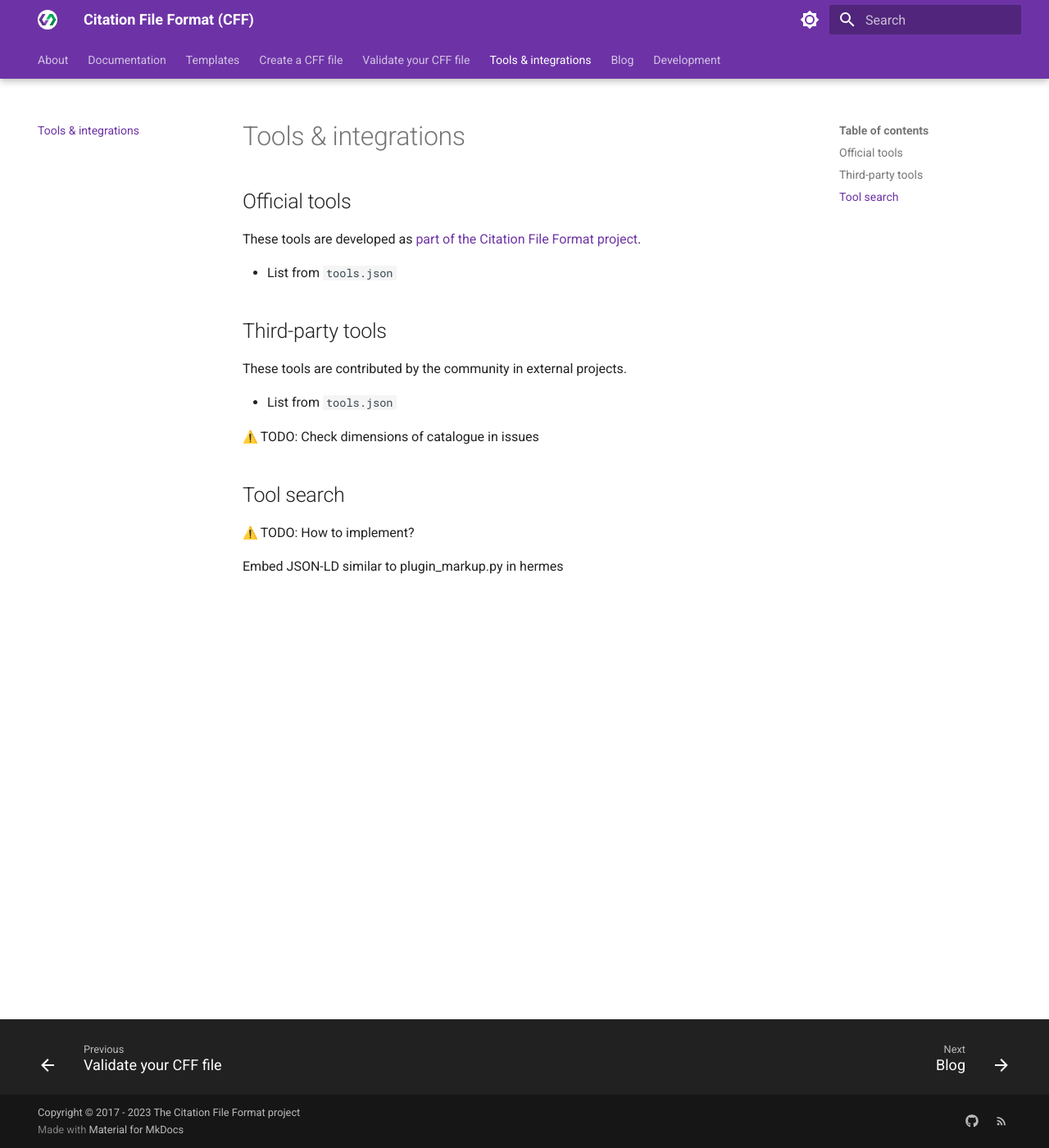
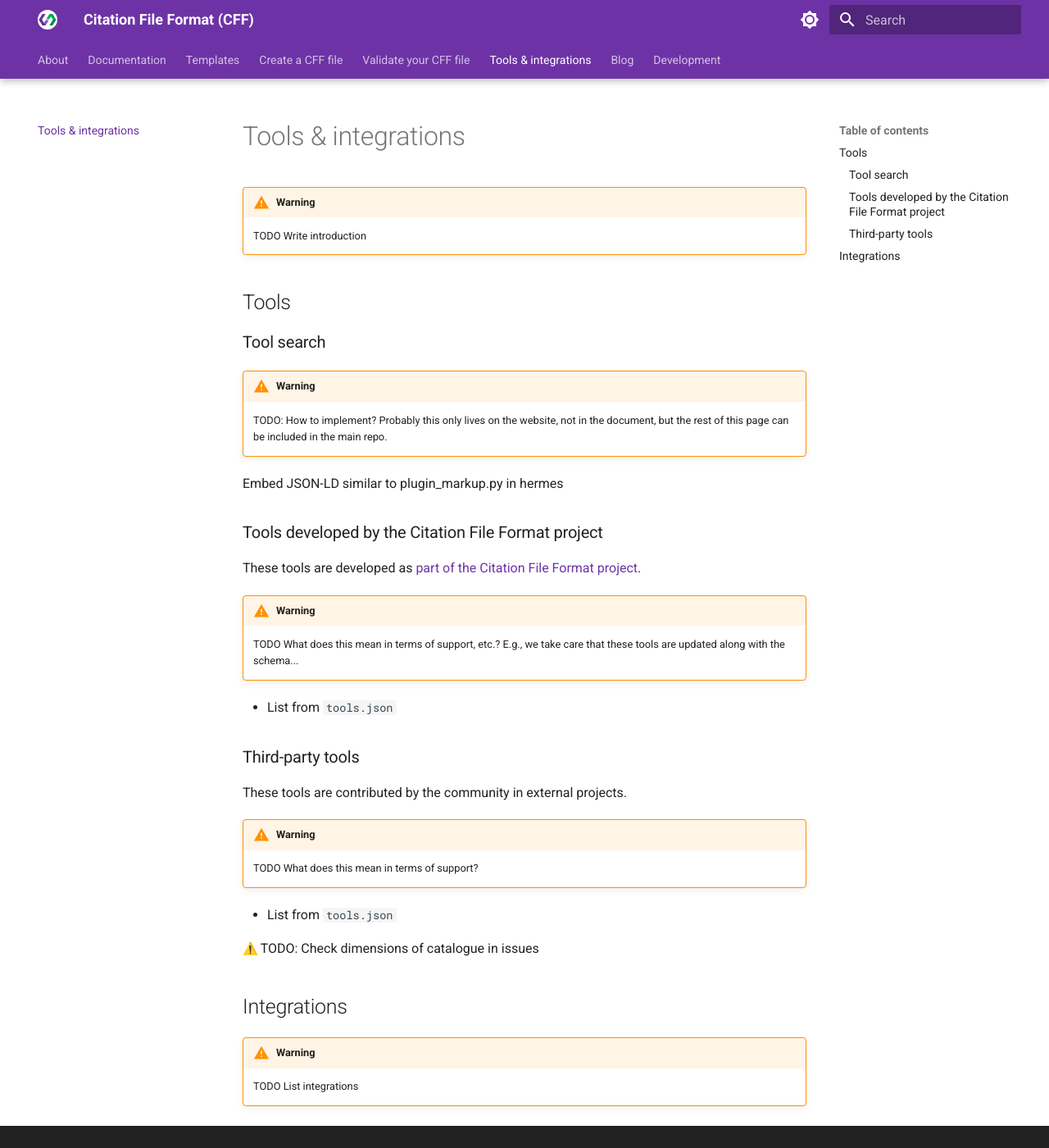
Before and after one commit to sdruskat/cffio, an MkDocs documentation site: the page built from docs/tools.md, in a window 1280 px wide and 1400 px high. Shown: the whole window at 82% size. Built offline with MkDocs 1.6.1 and Material for MkDocs 9.7.7, drawn with Linux system fonts in a browser that asks for light colours; emoji names are drawn with the system emoji font.

Commit message:
Add integrations to tools page and restructure

```diff
--- a/docs/tools.md
+++ b/docs/tools.md
@@ -1,19 +1,39 @@
-## Official tools
+!!! warning
+    TODO Write introduction
+
+## Tools
+
+### Tool search
+
+!!! warning
+    TODO: How to implement?
+    Probably this only lives on the website, not in the document, but the rest of this page can be included in the main repo.
+
+
+Embed JSON-LD similar to plugin_markup.py in hermes
+
+### Tools developed by the Citation File Format project
 
 These tools are developed as [part of the Citation File Format project](../about#subprojects).
 
+!!! warning
+    TODO What does this mean in terms of support, etc.?
+    E.g., we take care that these tools are updated along with the schema...
+
 - List from `tools.json`
 
-## Third-party tools
+### Third-party tools
 
 These tools are contributed by the community in external projects.
+
+!!! warning
+    TODO What does this mean in terms of support?
 
 - List from `tools.json`
 
 :warning: TODO: Check dimensions of catalogue in issues
 
-## Tool search
+## Integrations
 
-:warning: TODO: How to implement?
-
-Embed JSON-LD similar to plugin_markup.py in hermes
+!!! warning
+    TODO List integrations
```
